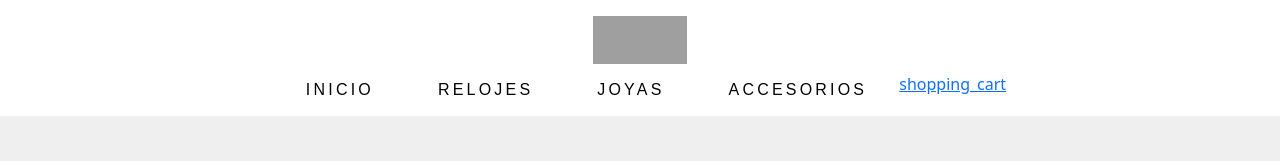
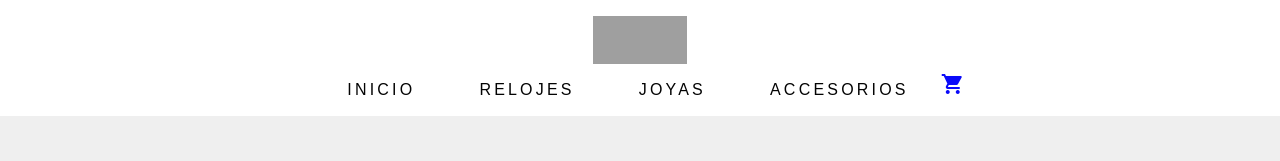
Before and after one commit to sherlyferro/reacts-sherly, a React (Create React App) app: page / in a window 1280 px wide. Shown: the top 161 px of the page. Built offline with nearby package versions, Linux system fonts and the light colour scheme; grey boxes are pictures that could not be loaded.

Commit message:
problema superado

```diff
--- a/src/components/CartWidget.js
+++ b/src/components/CartWidget.js
@@ -3,10 +3,10 @@ import { Link } from "react-router-dom";
 
 function CartWidget() {
   return (
-    <Link to="">
-      {" "}
-      <span class="material-symbols-outlined">shopping_cart</span>
-    </Link>
+
+    <Link to ="/carrito"><span className="material-icons">shopping_cart</span></Link>
+
+
   );
 }
 
--- a/src/index.css
+++ b/src/index.css
@@ -1,6 +1,5 @@
 @import url("https://fonts.googleapis.com/css2?family=Montserrat&display=swap");
 @import url("https://fonts.googleapis.com/css2?family=Roboto&display=swap");
-
 @import url("https://fonts.googleapis.com/icon?family=Material+Icons");
 
 .card_p__text {
```
